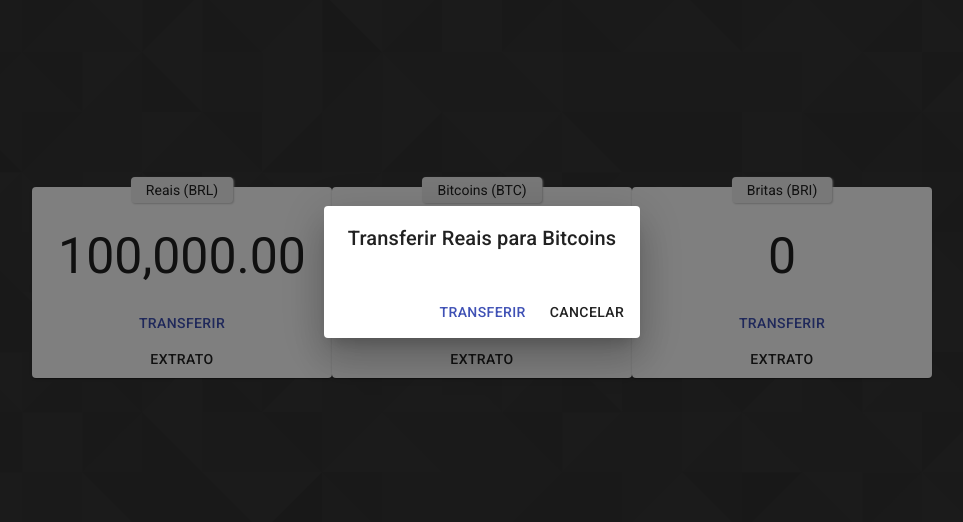
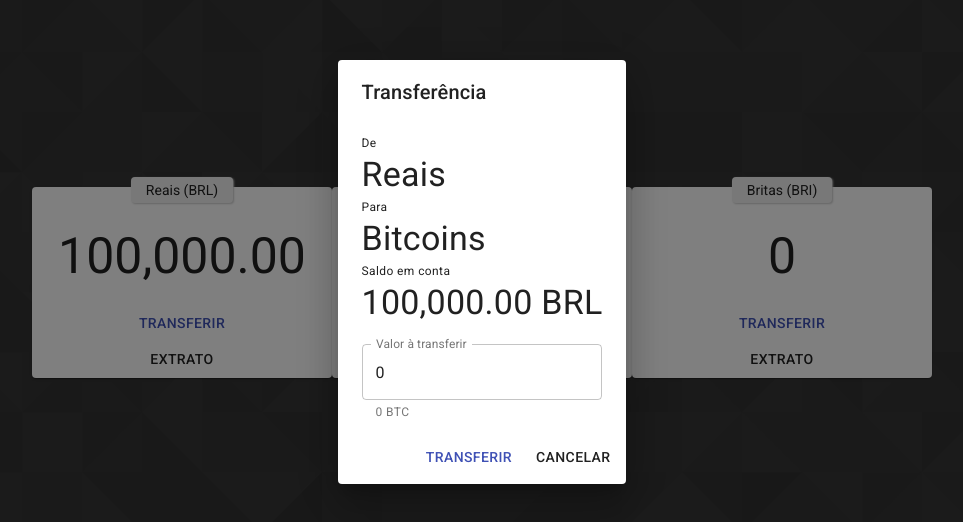
Before and after one commit to luisgustavolf/dindin, a React (Create React App) app: page /#/ in a window 1280 px wide. Shown: the part 128-650 px from the top of the page, without its empty margins (158-1121 px from the left). Built offline with nearby package versions, Linux system fonts and the light colour scheme.

Commit message:
transfer dialog

```diff
--- a/src/pages/home/transferDialog/index.tsx
+++ b/src/pages/home/transferDialog/index.tsx
@@ -1,4 +1,4 @@
-import { Button, Dialog, DialogContent, DialogTitle } from '@material-ui/core'
+import { Button, Dialog, DialogContent, DialogTitle, TextField, Typography } from '@material-ui/core'
 import DialogActions from '@material-ui/core/DialogActions'
 import * as React from 'react'
 import { useTransferDialog } from './hook'
@@ -20,6 +20,12 @@
 
     // ---------------------------------------------
     // Transformations
+
+    const sourceBalance = accounts.sourceAccount?.balance && accounts.sourceAccount?.balance.toLocaleString(undefined, {
+        minimumFractionDigits: 2,
+        maximumFractionDigits: 2,
+    })
+
     // ---------------------------------------------
     // Render
 
@@ -28,11 +34,26 @@
             open={open}
         >
             <DialogTitle>
-                Transferir {accounts.sourceAccount?.name} para {accounts.targetAccount?.name}
+                Transferência
             </DialogTitle>
-            <DialogContent>
+            <DialogContent className={'dd-transfer-dialog-content'}>
+                <Typography variant="caption">De</Typography>
+                <Typography variant="h4">{accounts.sourceAccount?.name}</Typography>
 
+                <Typography variant="caption">Para</Typography>
+                <Typography variant="h4">{accounts.targetAccount?.name}</Typography>
 
+                <Typography variant="caption">Saldo em conta</Typography>
+                <Typography variant="h4">{sourceBalance} {accounts.sourceAccount?.currency}</Typography>
+
+                <TextField
+                    style={{marginTop: 20}}
+                    label="Valor à transferir"
+                    value={0}
+                    variant="outlined"
+                    helperText={`0 ${accounts.targetAccount?.currency}`}
+                    fullWidth
+                />
 
             </DialogContent>
             <DialogActions >
--- /dev/null
+++ b/src/pages/home/transferDialog/styles.scss
@@ -0,0 +1,3 @@
+.dd-transfer-dialog-content {
+
+}
```
